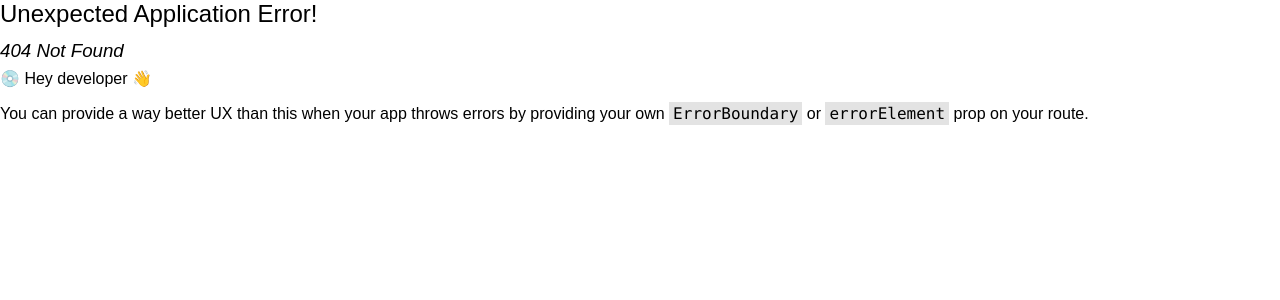
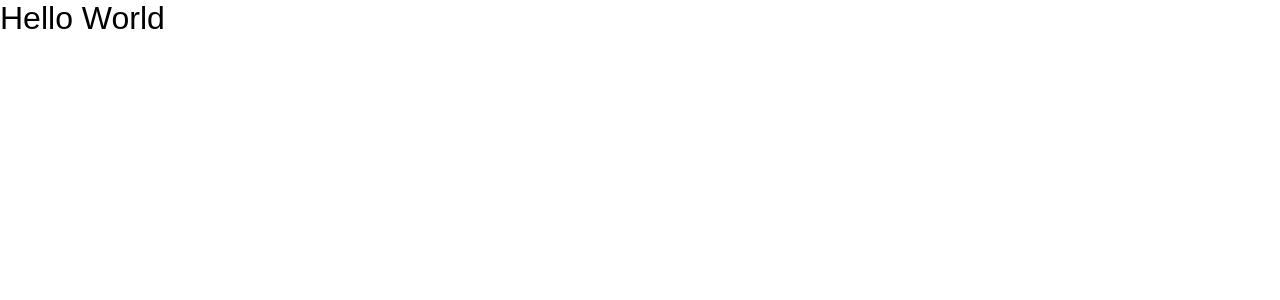
Before and after one commit to Alinahid-official/ninjarin-fe, a React (Vite) app: page / in a window 1280 px wide. Before the commit this address had no page. Shown: the top 300 px of the page. Built offline with nearby package versions, Linux system fonts and the light colour scheme.

Commit message:
added dashboard

```diff
--- /dev/null
+++ b/src/pages/dashboard/index.jsx
@@ -0,0 +1,11 @@
+import React from 'react';
+
+const Dashboard = () => {
+  return (
+    <div>
+      <h1>Hello World</h1>
+    </div>
+  );
+};
+
+export default Dashboard;
```
Also changed, not shown: src/utilities/routes.jsx (+7 -2 lines).
